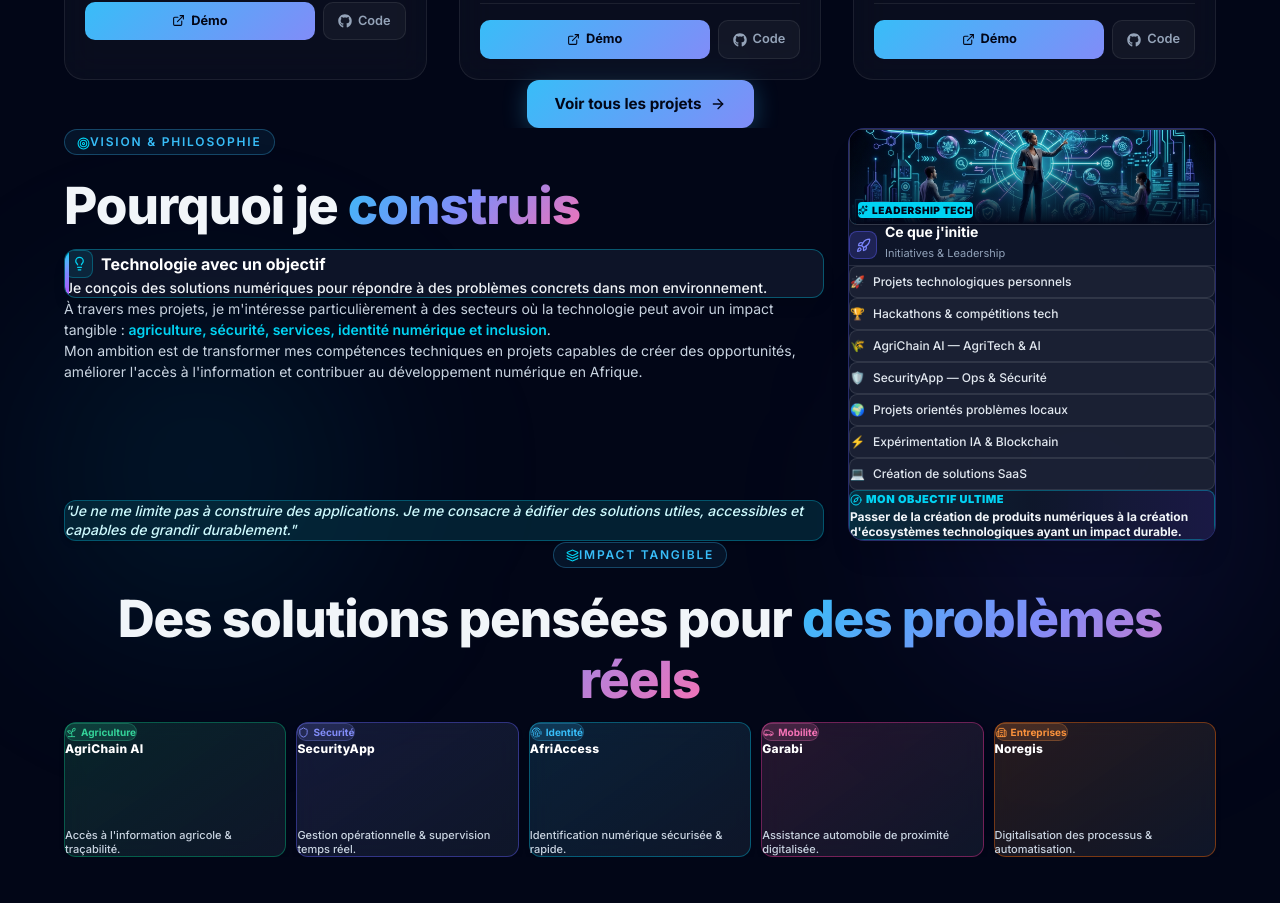
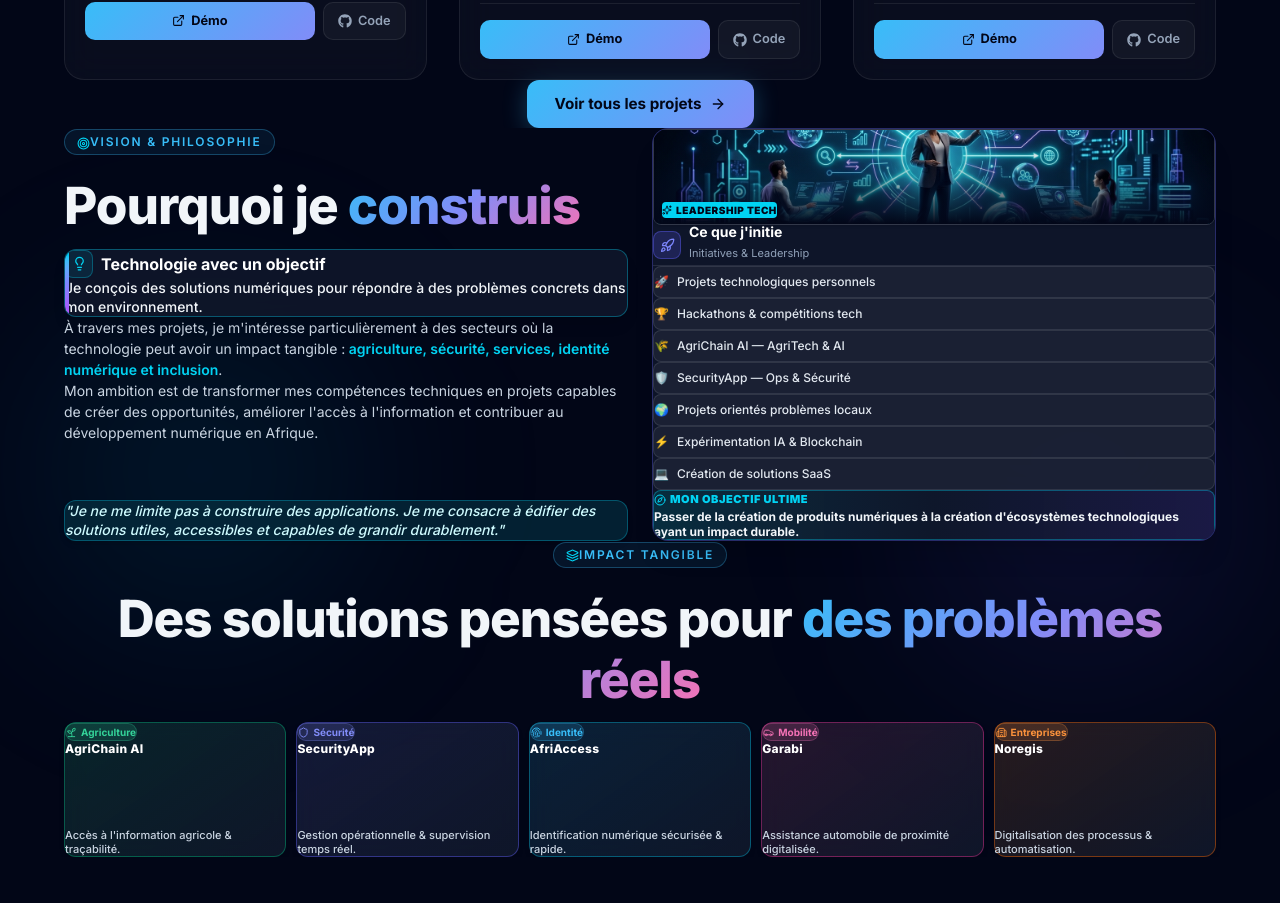
Before and after one commit to mmilinda/FolioMM, a React (Vite) app: page / in a window 1280 px wide. Shown: the part 3360-4263 px from the top of the page. Built offline with nearby package versions, Linux system fonts and the light colour scheme; no server answers.

Commit message:
fix: set 50/50 equal column ratio (lg:col-span-6 for both left and right cards) in ImpactSection

```diff
--- a/src/components/ImpactSection.jsx
+++ b/src/components/ImpactSection.jsx
@@ -79,8 +79,8 @@ export default function ImpactSection() {
           transition={{ duration: 0.6 }}
           className="grid grid-cols-1 lg:grid-cols-12 gap-4 lg:gap-6 items-stretch"
         >
-          {/* Left Column — Text */}
-          <div className="lg:col-span-8 flex flex-col justify-between space-y-3 text-left">
+          {/* Left Column — Text (50% Width) */}
+          <div className="lg:col-span-6 flex flex-col justify-between space-y-3 text-left">
             <div className="space-y-2.5">
               <span className="section-eyebrow py-0.5 text-[11px] sm:text-xs">
                 <Target size={13} className="inline-block mr-1 -mt-0.5 text-cyan-400" />
@@ -126,8 +126,8 @@ export default function ImpactSection() {
             </div>
           </div>
 
-          {/* Right Column — Initiatives & Leadership (Reduced Width lg:col-span-4) */}
-          <div className="lg:col-span-4 flex">
+          {/* Right Column — Initiatives & Leadership (50% Width) */}
+          <div className="lg:col-span-6 flex">
             <motion.div
               initial={{ opacity: 0, scale: 0.95 }}
               animate={inView ? { opacity: 1, scale: 1 } : {}}
```
